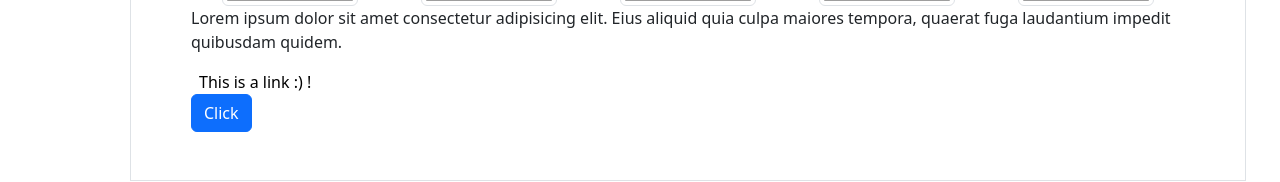
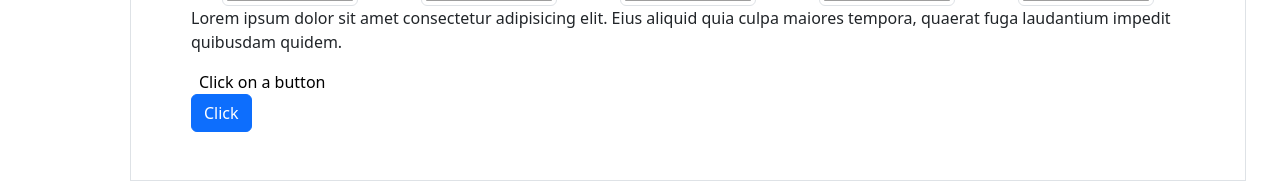
Before and after one commit to ogi62/ExchDataBetwComponents, an Angular app: page /exampleViewChild in a window 1280 px wide. Shown: the part 441-623 px from the top of the page. Built offline with nearby package versions, Linux system fonts and the light colour scheme; grey boxes are pictures that could not be loaded.

Commit message:
made link hidden on click

```diff
--- a/src/app/exampleviewChild/linkViewChild/link-view-child/link-view-child.component.html
+++ b/src/app/exampleviewChild/linkViewChild/link-view-child/link-view-child.component.html
@@ -7,6 +7,6 @@
   href="#"
   #linkRef
   class="nav-link px-2 text-black"
-  >This is a link :) !</a>
+  >Click on a button</a>
   <button class="btn btn-primary" (click)="changeLinkColor()">Click</button>
 </div>
--- a/src/app/exampleviewChild/linkViewChild/link-view-child/link-view-child.component.ts
+++ b/src/app/exampleviewChild/linkViewChild/link-view-child/link-view-child.component.ts
@@ -15,7 +15,9 @@ export class LinkViewChildComponent implements OnInit {
 
   changeLinkColor() {
     console.log(this.linkEl);
-    this.linkEl.nativeElement.innerText = 'You clicked the button';
+    // this.linkEl.nativeElement.innerText = 'You clicked the button';
+    this.linkEl.nativeElement.hidden = true;
+
   }
 
 }
```
